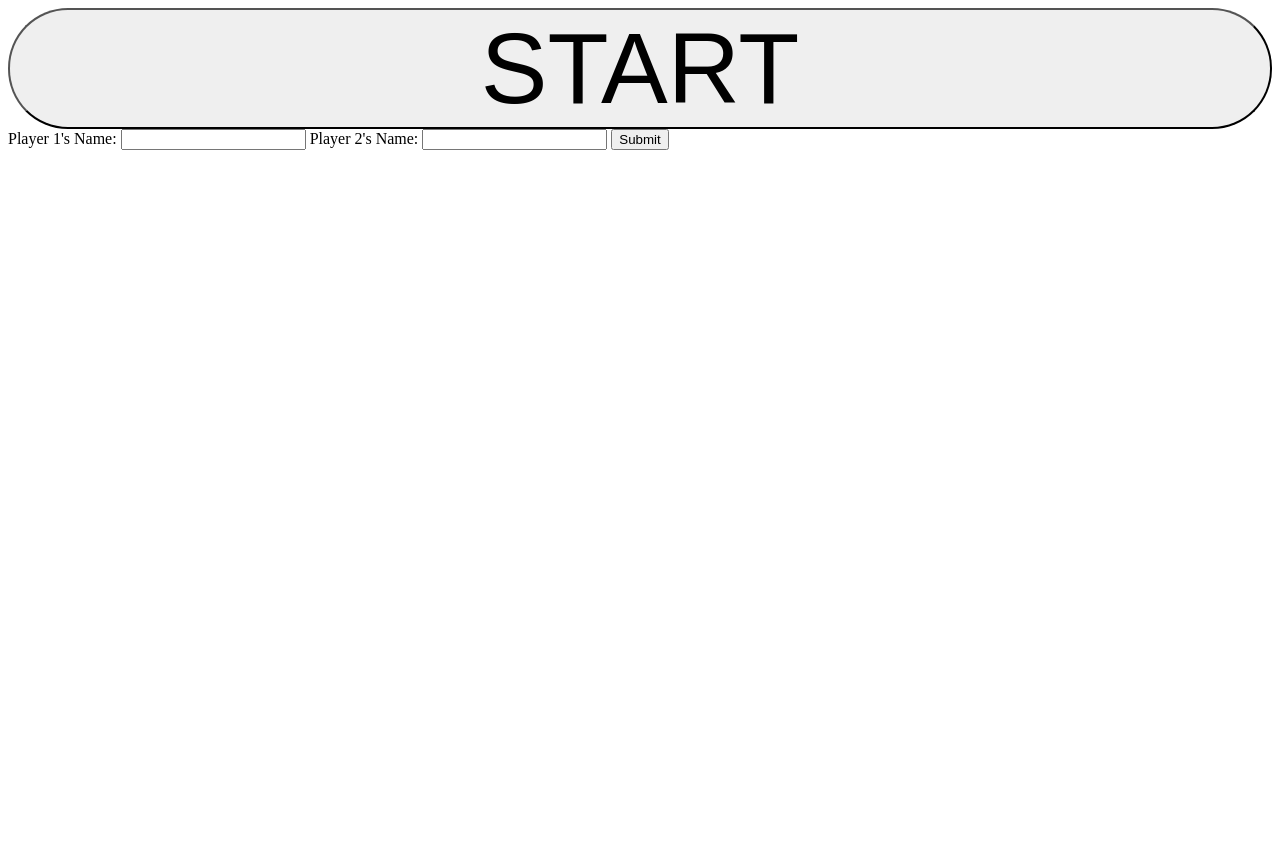
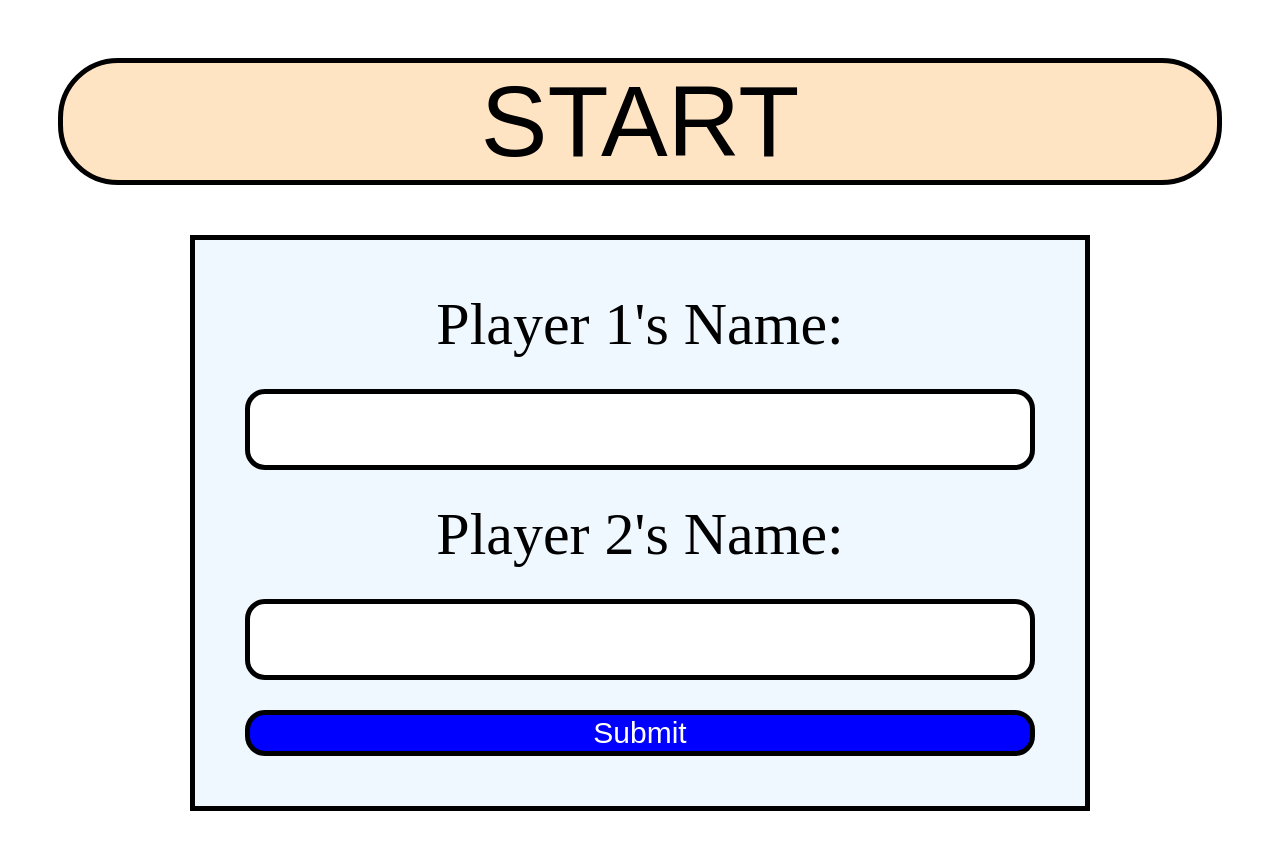
Before and after one commit to Derek-Lim/tic-tac-toe, a plain HTML site: page index.html in a window 1280 px wide. Shown: the top 850 px of the page. Before the commit the page ends 800 px from the top, so only its background shows below. Drawn offline with Linux system fonts and the light colour scheme.

Commit message:
Add style.

```diff
--- a/style.css
+++ b/style.css
@@ -6,10 +6,14 @@ div.container {
 button.start {
     font-size: 100px;
     border-radius: 60px;
+    margin: 50px;
+    border: 5px solid black;
+    background-color: bisque;
 }
 
 h1.turn {
     align-self: center;
+    font-size: 40px;
 }
 
 div.board {
@@ -25,5 +29,37 @@ div.board {
 button.grid {
     font-size: 80px;
     text-align: center;
+    border: 1px solid black;
+    background-color: black;
+    color: white;
+}
+
+form {
+    align-self: center;
+    font-size: 60px;
+    background-color: aliceblue;
+    border: 5px solid black;
+    padding: 50px;
+    display: flex;
+    flex-direction: column;
+    gap: 30px;
+}
+
+form > label {
+    text-align: center;
+}
+
+form > input {
+    font-size: 60px;
+    text-align: center;
+    border-radius: 20px;
     border: 5px solid black;
 }
+
+form > button {
+    font-size: 30px;
+    border-radius: 20px;
+    border: 5px solid black;
+    background-color: blue;
+    color: white;
+}
```
